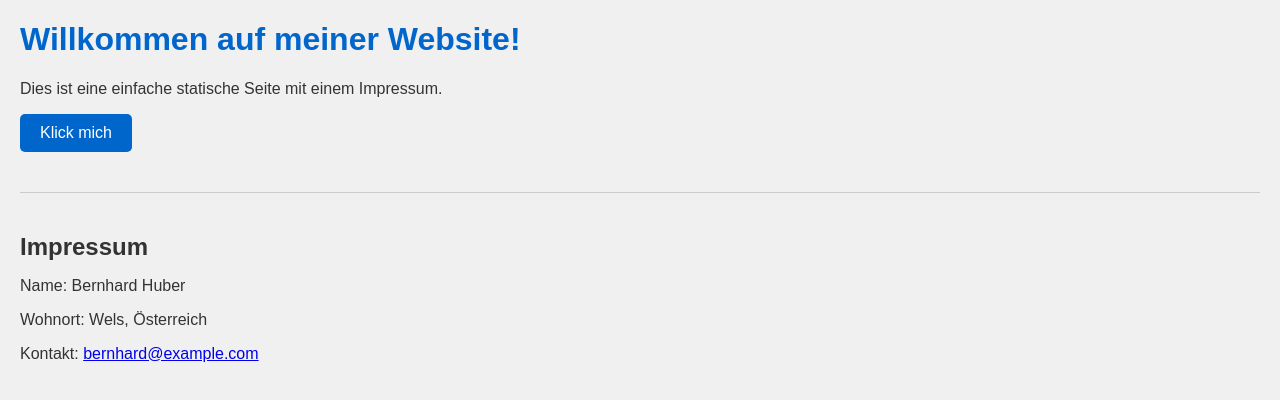
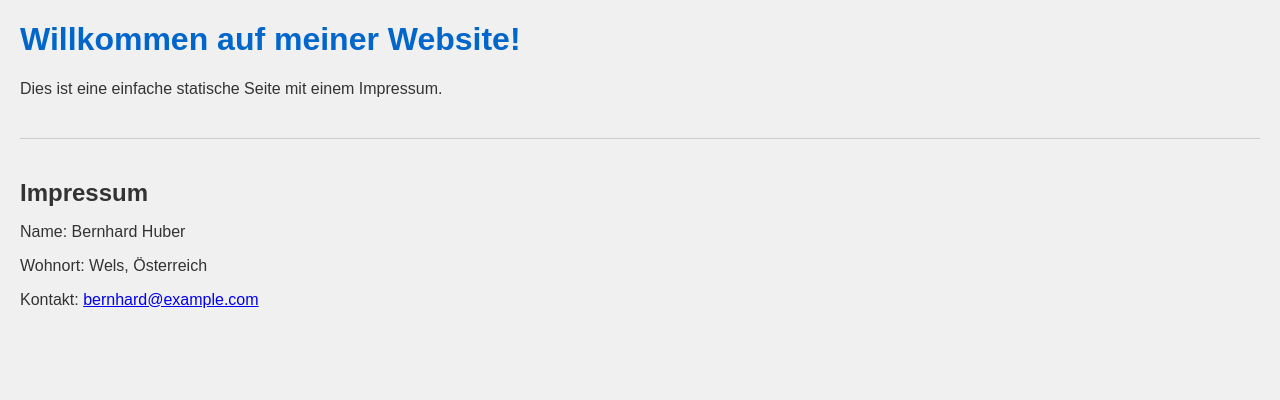
Before and after one commit to Lenny156x/meine-website, a plain HTML site: page public/index.html in a window 1280 px wide. Drawn offline with Linux system fonts and the light colour scheme; a script that the page names is missing.

Commit message:
Update index.html

```diff
--- a/public/index.html
+++ b/public/index.html
@@ -9,7 +9,6 @@
 <body>
     <h1>Willkommen auf meiner Website!</h1>
     <p>Dies ist eine einfache statische Seite mit einem Impressum.</p>
-    <button onclick="zeigeBegrüßung()">Klick mich</button>
 
     <footer>
         <h2>Impressum</h2>
```
